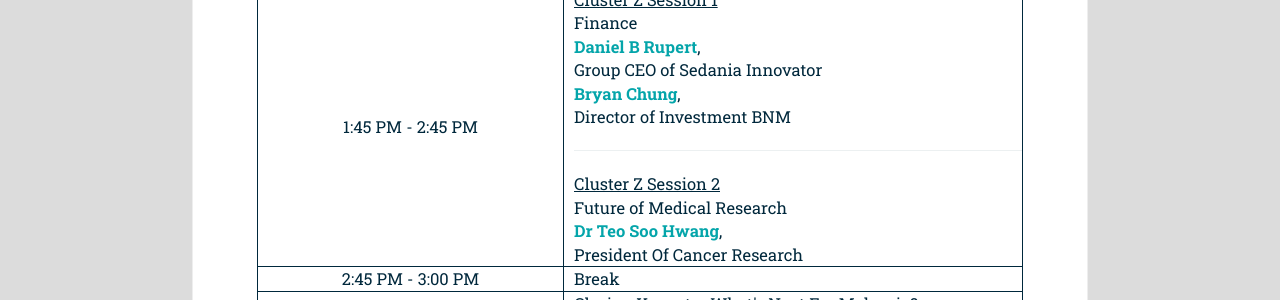
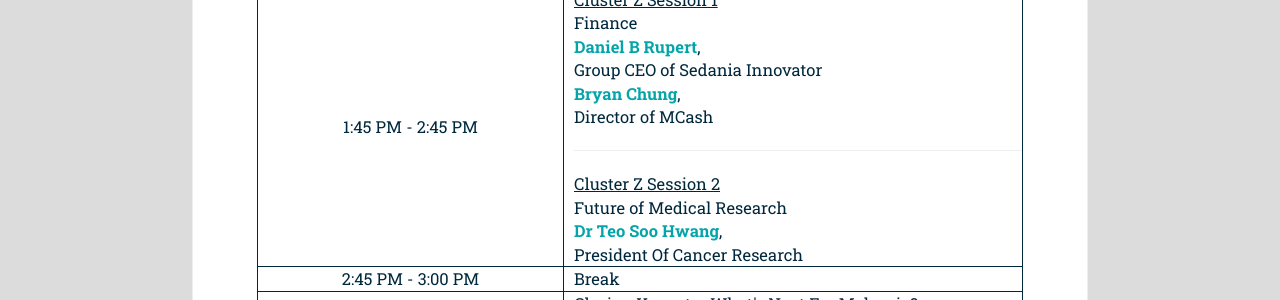
Before and after one commit to mstc18/mstc18.github.io, a Jekyll site: the page built from _2017_pages/agenda.html, in a window 1280 px wide and 900 px high, scrolled down 2309 px. Shown: the part 154-454 px from the top of the window. Built offline with Jekyll 4.4.1, drawn with Linux system fonts in a browser that asks for light colours; some web fonts are replaced.

Commit message:
Change agenda

```diff
--- a/_2017_pages/agenda.html
+++ b/_2017_pages/agenda.html
@@ -106,7 +106,7 @@
             </tr>
             <tr>
                 <td>1:45 PM - 2:45 PM</td>
-                 <td><u>Cluster Z Session 1</u><br>Finance<br><b style="color:#04a5aa;">Daniel B Rupert</b>,<br>Group CEO of Sedania Innovator<br><b style="color:#04a5aa;">Bryan Chung</b>,<br>Director of Investment BNM<hr><u>Cluster Z Session 2</u><br>Future of Medical Research<br><b style="color:#04a5aa;">Dr Teo Soo Hwang</b>,<br>President Of Cancer Research</td>
+                 <td><u>Cluster Z Session 1</u><br>Finance<br><b style="color:#04a5aa;">Daniel B Rupert</b>,<br>Group CEO of Sedania Innovator<br><b style="color:#04a5aa;">Bryan Chung</b>,<br>Director of MCash<hr><u>Cluster Z Session 2</u><br>Future of Medical Research<br><b style="color:#04a5aa;">Dr Teo Soo Hwang</b>,<br>President Of Cancer Research</td>
 
             </tr>
             <tr>
```
